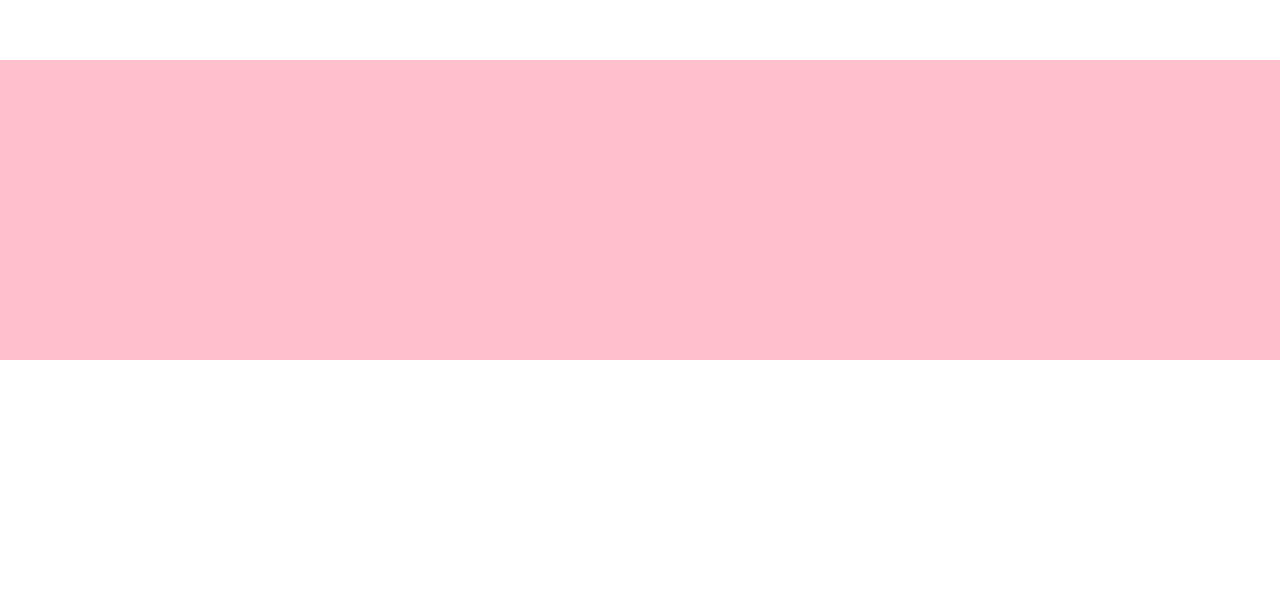
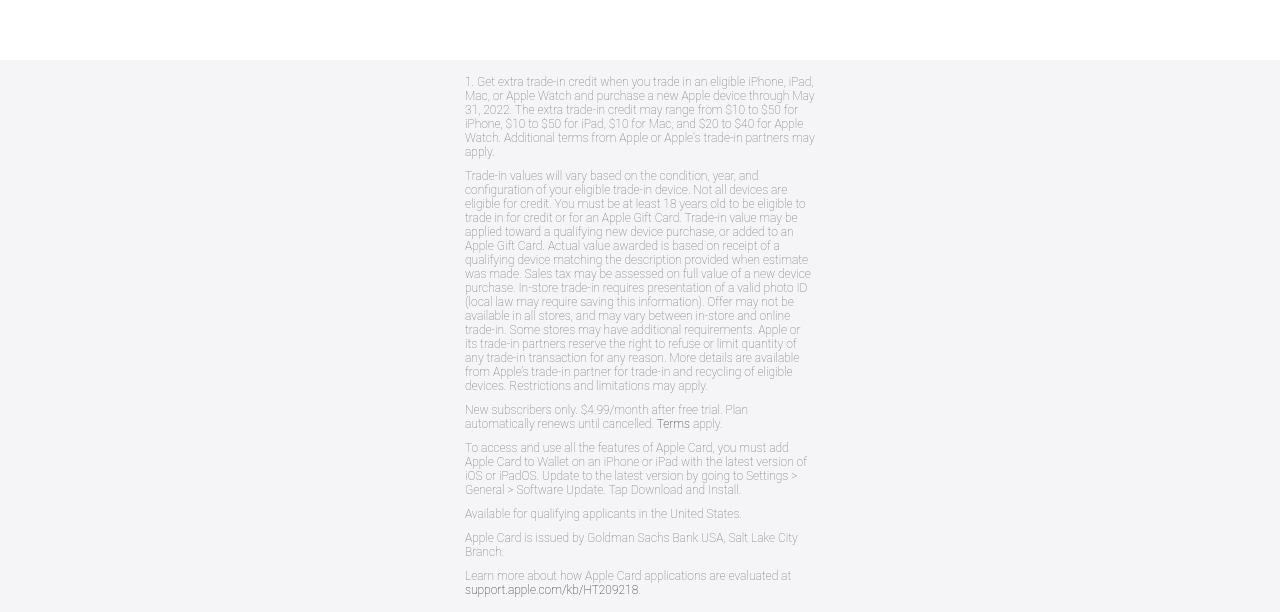
Before and after one commit to donaldmema/hoxton-html-apple, a plain HTML site: page index.html in a window 1280 px wide. Shown: the part 790-1402 px from the top of the page. Before the commit the page ends 1150 px from the top, so only its background shows below. Drawn offline with nearby package versions, Linux system fonts and the light colour scheme.

Commit message:
Add footer notes section

```diff
--- a/index.html
+++ b/index.html
@@ -64,7 +64,61 @@
         <section class="main__promos"></section>
       </main>
 
-      <footer class="footer"></footer>
+      <footer class="footer">
+        <div class="footer__container">
+          <section class="footer__notes">
+            <p>
+              1. Get extra trade-in credit when you trade in an eligible iPhone,
+              iPad, Mac, or Apple Watch and purchase a new Apple device through
+              May 31, 2022. The extra trade-in credit may range from $10 to $50
+              for iPhone, $10 to $50 for iPad, $10 for Mac, and $20 to $40 for
+              Apple Watch. Additional terms from Apple or Apple's trade-in
+              partners may apply.
+            </p>
+            <p>
+              Trade-in values will vary based on the condition, year, and
+              configuration of your eligible trade-in device. Not all devices
+              are eligible for credit. You must be at least 18 years old to be
+              eligible to trade in for credit or for an Apple Gift Card.
+              Trade-in value may be applied toward a qualifying new device
+              purchase, or added to an Apple Gift Card. Actual value awarded is
+              based on receipt of a qualifying device matching the description
+              provided when estimate was made. Sales tax may be assessed on full
+              value of a new device purchase. In-store trade-in requires
+              presentation of a valid photo ID (local law may require saving
+              this information). Offer may not be available in all stores, and
+              may vary between in-store and online trade-in. Some stores may
+              have additional requirements. Apple or its trade-in partners
+              reserve the right to refuse or limit quantity of any trade-in
+              transaction for any reason. More details are available from
+              Apple’s trade-in partner for trade-in and recycling of eligible
+              devices. Restrictions and limitations may apply.
+            </p>
+            <p>
+              New subscribers only. $4.99/month after free trial. Plan
+              automatically renews until cancelled. <a href="#">Terms</a> apply.
+            </p>
+            <p>
+              To access and use all the features of Apple Card, you must add
+              Apple Card to Wallet on an iPhone or iPad with the latest version
+              of iOS or iPadOS. Update to the latest version by going to
+              Settings > General > Software Update. Tap Download and Install.
+            </p>
+            <p>Available for qualifying applicants in the United States.</p>
+            <p>
+              Apple Card is issued by Goldman Sachs Bank USA, Salt Lake City
+              Branch.
+            </p>
+            <p>
+              Learn more about how Apple Card applications are evaluated at
+              <a href="#">support.apple.com/kb/HT209218</a>.
+            </p>
+          </section>
+          <section>
+            <nav></nav>
+          </section>
+        </div>
+      </footer>
     </div>
   </body>
 </html>
--- a/style.css
+++ b/style.css
@@ -102,6 +102,34 @@
 
 .footer {
   width: 100%;
-  height: 300px;
-  background-color: pink;
+  height: auto;
+  background-color: #f5f5f7;
 }
+
+.footer__container {
+  margin-left: 450px; /* TODO: make this flexible not absolute */
+  margin-right: 450px;
+}
+
+.footer__notes {
+  display: grid;
+  align-items: center;
+  padding: 15px;
+  gap: 10px;
+  /* border-bottom: 1px solid #6e6e73; */
+}
+
+.footer__notes p {
+  font-size: 12px;
+  font-weight: 100;
+  color: #6e6e73;
+}
+
+.footer__notes a {
+  text-decoration: none;
+  color: #1d1d1f;
+}
+
+.footer__notes a:hover {
+  text-decoration: underline;
+}
```
